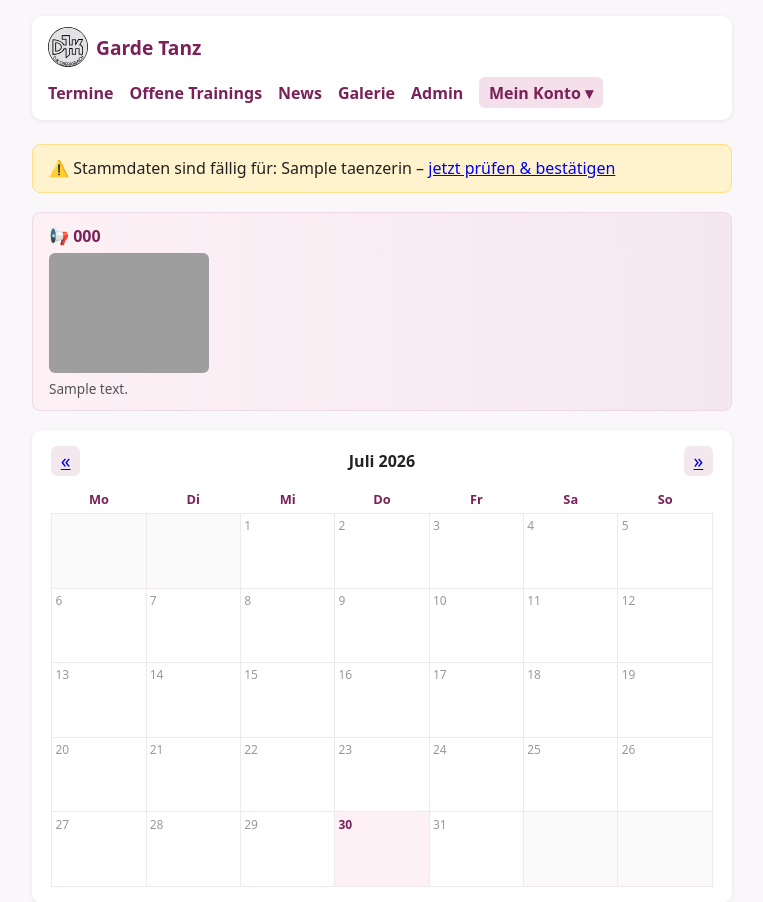
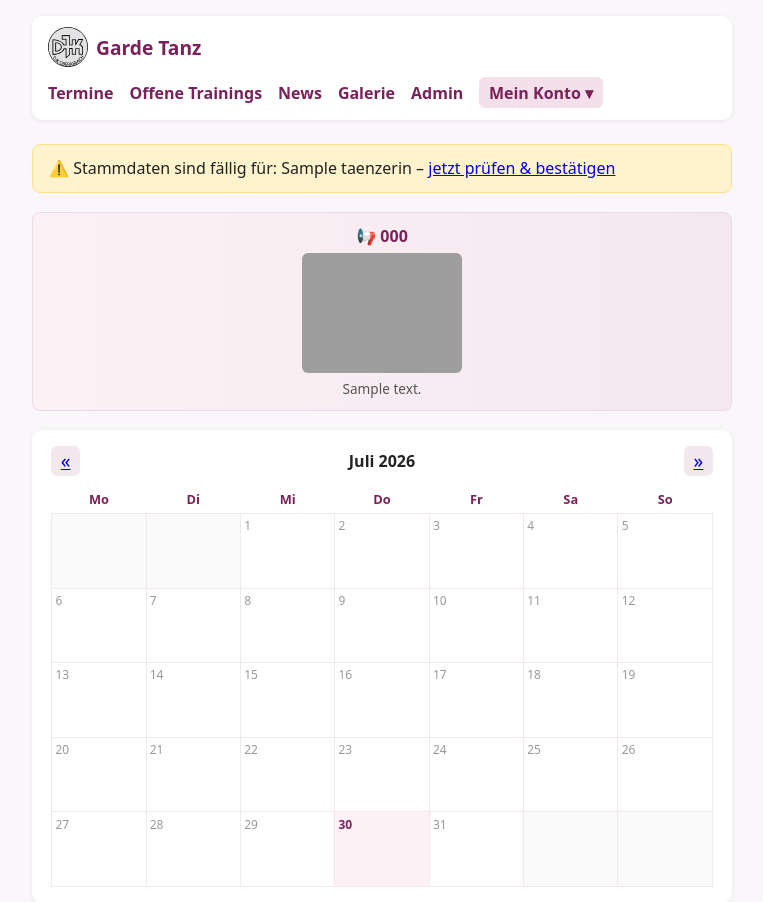
Before and after one commit to DBueltena1985/Garde-Tanz-App, a Django app: page / in a window 1280 px wide. Shown: the top 902 px of the page, without its empty margins (258-1021 px from the left). Run offline with Django 5.2, Linux system fonts and the light colour scheme; a user stored in the database is signed in; data comes from the database, SQL or seed files in the repository; tables that the repository leaves empty hold one stand-in row (values such as "Sample post"); grey boxes are pictures that could not be loaded.

Commit message:
News-Banner: Titel und Bild zentrieren

```diff
--- a/mitglieder/templates/mitglieder/base.html
+++ b/mitglieder/templates/mitglieder/base.html
@@ -72,9 +72,9 @@
             border: 1px solid #f0d9e6; border-radius: 8px; padding: 0.7rem 1rem; margin-bottom: 0.4rem;
             text-decoration: none; color: #7a2159; overflow: hidden;
         }
-        .news-banner-slide { display: none; flex-direction: column; gap: 0.4rem; }
+        .news-banner-slide { display: none; flex-direction: column; align-items: center; text-align: center; gap: 0.4rem; }
         .news-banner-slide.news-banner-aktiv { display: flex; }
-        .news-banner-titel { white-space: nowrap; overflow: hidden; text-overflow: ellipsis; }
+        .news-banner-titel { max-width: 100%; white-space: nowrap; overflow: hidden; text-overflow: ellipsis; }
         .news-banner-bild { display: block; max-width: 100%; width: 160px; height: auto; border-radius: 6px; object-fit: contain; }
         .news-banner-text { color: #555; font-weight: 400; font-size: 0.85rem; }
         .news-banner-dots { display: flex; justify-content: center; gap: 0.4rem; }
```
